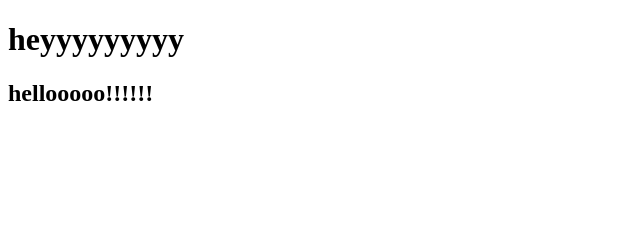
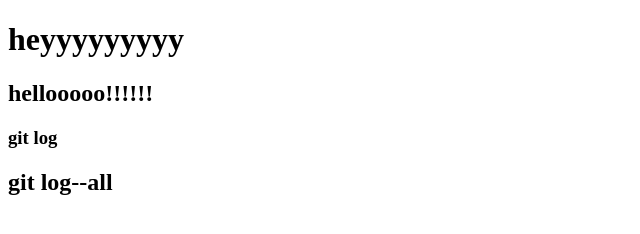
Before and after one commit to Ratna-Vallika/gitlog, a plain HTML site: page index.html in a window 1280 px wide. Shown: the whole page, without its empty margins (0-640 px from the left). Drawn offline with Linux system fonts and the light colour scheme.

Commit message:
version2

```diff
--- a/index.html
+++ b/index.html
@@ -8,5 +8,7 @@
 <body>
     <h1>heyyyyyyyyy</h1>
     <h2>hellooooo!!!!!!</h2>
+    <h3>git log</h3>
+    <h2>git log--all</h2>
 </body>
 </html>
```
